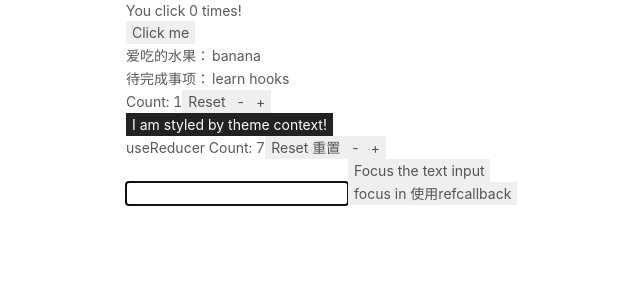
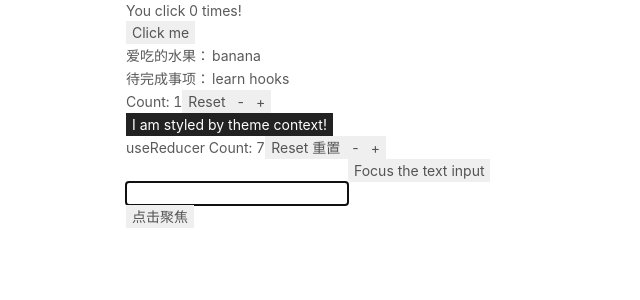
Before and after one commit to 7986LiChang/my-react-app, a React app: page / in a window 1280 px wide. Shown: the top 300 px of the page, without its empty margins (139-779 px from the left). Built offline with nearby package versions, Linux system fonts and the light colour scheme.

Commit message:
回调ref，在组件间传递

```diff
--- a/src/App.jsx
+++ b/src/App.jsx
@@ -12,7 +12,8 @@ import {CounterUseContext} from './component/hook/useContext';
 import {CounterUseReducer} from './component/hook/useReducer';
 // import AutoFocusTextInput from './component/refsAndDom/refsInClass';
 import UseRefInFunction from "./component/refsAndDom/refsInFunction";
-import RefCallback from './component/refsAndDom/refsCallback';
+// import RefCallback from './component/refsAndDom/refsCallback';
+import RefsCallbackDelivery from './component/refsAndDom/refsCallbackDelivery';
 
 export default class App extends React.Component{
     render() {
@@ -26,7 +27,8 @@ export default class App extends React.Component{
                 <CounterUseContext />
                 <CounterUseReducer initialCount={5} />
                 <UseRefInFunction />
-                <RefCallback />
+                {/*<RefCallback />*/}
+                <RefsCallbackDelivery />
             </div>
         );
     }
--- /dev/null
+++ b/src/component/refsAndDom/refsCallbackDelivery.jsx
@@ -0,0 +1,46 @@
+/**
+ * @file refsCallbackDelivery.js
+ * @author: cdlichang1
+ * @describe: 在组件之间传递回调形式的refs。可达到目的：在父组件中使用子组件的某些DOM元素。
+ * @create: 2020-04-15 16:41
+ */
+import React from 'react';
+
+const CustomTextInput = (props) => {
+    return (
+        <div>
+            <input ref={props.inputRef}/>
+        </div>
+    )
+};
+
+export default class RefsCallbackDelivery extends React.Component{
+    constructor(props) {
+        super(props);
+        this.inputElement = null;
+
+        this.focusElement = () => {
+            if(this.inputElement){
+                this.inputElement.focus();
+            }
+        }
+    }
+
+    componentDidMount(){
+        // 通过props及ref回调，inputElement被设置为与CustomTextInput中input元素相同的DOM节点。
+        // 从而实现在父组件加载后，获取并控制子组件中的DOM节点
+        this.focusElement();
+    }
+
+
+    render(){
+        return (
+            <div>
+                <CustomTextInput inputRef={el => this.inputElement = el} />
+                <button onClick={this.focusElement}>点击聚焦</button>
+            </div>
+
+
+        )
+    }
+}
```
